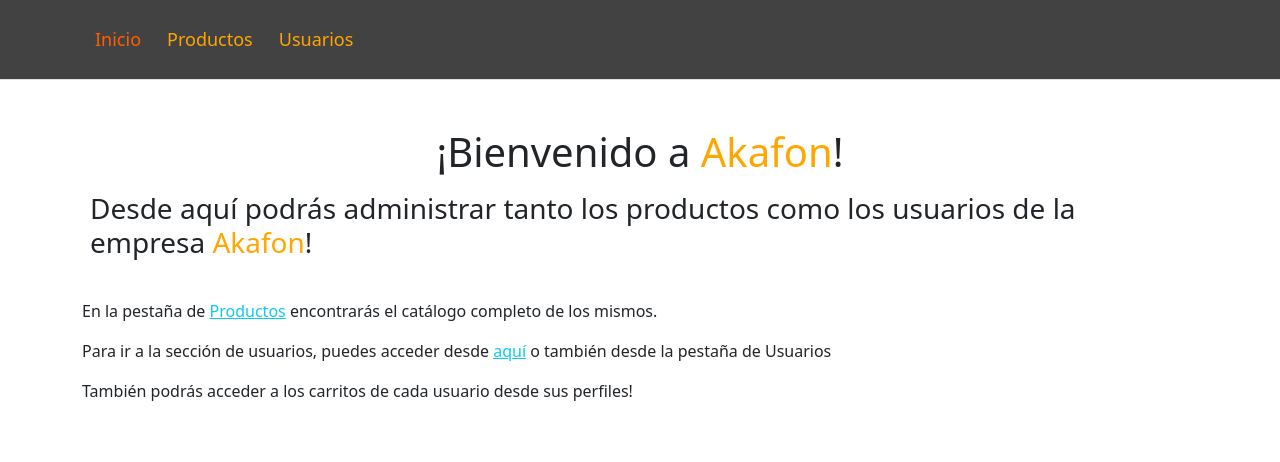
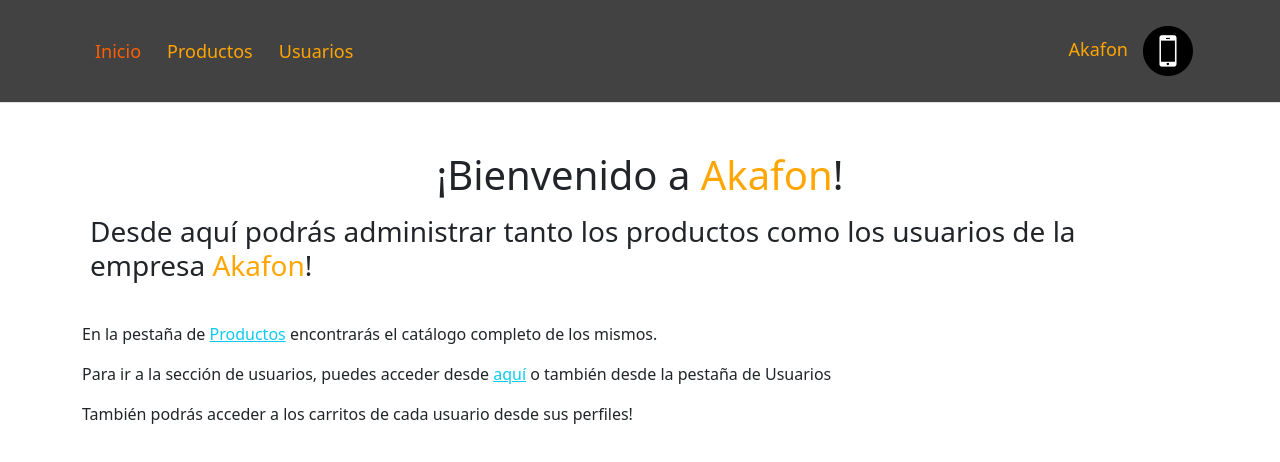
Before and after one commit to joortif/dummyJSON, an Angular app: page /start in a window 1280 px wide. Shown: the top 462 px of the page. Built offline with nearby package versions, Linux system fonts and the light colour scheme; no server answers.

Commit message:
Logo añadido

```diff
--- a/src/app/modules/header/header.component.css
+++ b/src/app/modules/header/header.component.css
@@ -12,6 +12,15 @@
 
 }
 
+.logo-text{
+    color: orange;
+    font-size: 18px;
+    padding: 10px 0;
+    margin: 0 5px;
+
+}
+
+
 .nav-link:hover{
     border-top: 4px solid #9b0000d3;
     border-bottom: 4px solid #9b0000d3;
--- a/src/app/modules/header/header.component.html
+++ b/src/app/modules/header/header.component.html
@@ -1,6 +1,6 @@
 <header class="p-3 border-bottom bg-header">
     <div class="container">
-      <div class="d-flex flex-wrap align-items-center justify-content-center justify-content-lg-start">
+      <div class="d-flex flex-wrap align-items-center justify-content-between justify-content-lg-start">
 
         <ul class="nav col-12 col-lg-auto me-lg-auto mb-2 justify-content-center mb-md-0">
             <li><a routerLink="/start" class="nav-link px-2"
@@ -10,7 +10,10 @@
             <li><a routerLink="/users" class="nav-link px-2"
                 [ngClass]="{'selected' : this.router.url.split('/')[1]==('users'||'carts')}">Usuarios</a></li>
         </ul>
+        <ul class="navbar-nav">
+          <li class="nav-item"><p class="logo-text">Akafon<img src="assets/img/akafon-logo.png" alt="Akafon logo" title="Akafon" height="50px" width="50px" style="margin-left: 15px;"></p></li>
 
+        </ul>
 
       </div>
     </div>
```
Also changed, not shown: src/assets/img/akafon-logo.png (added).
